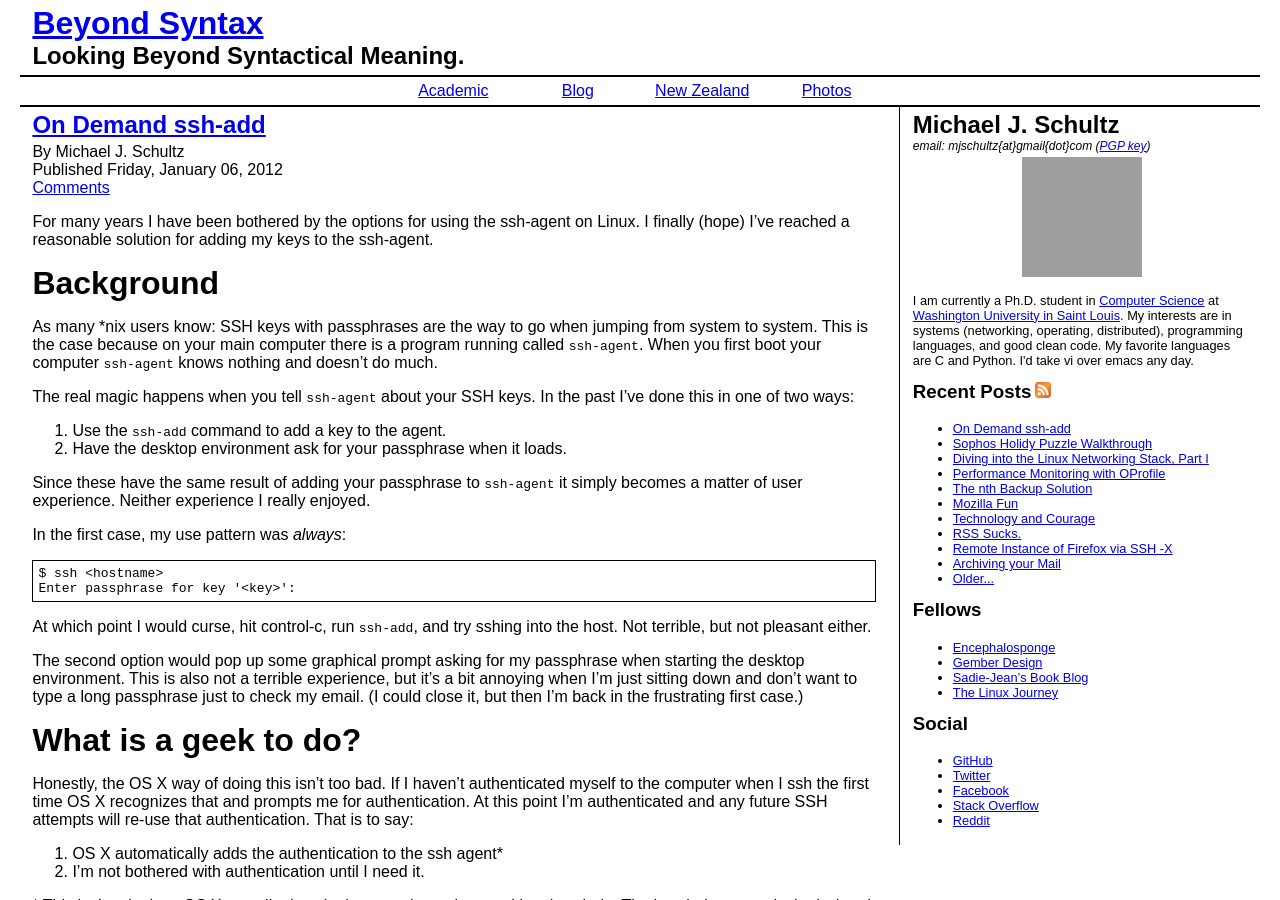
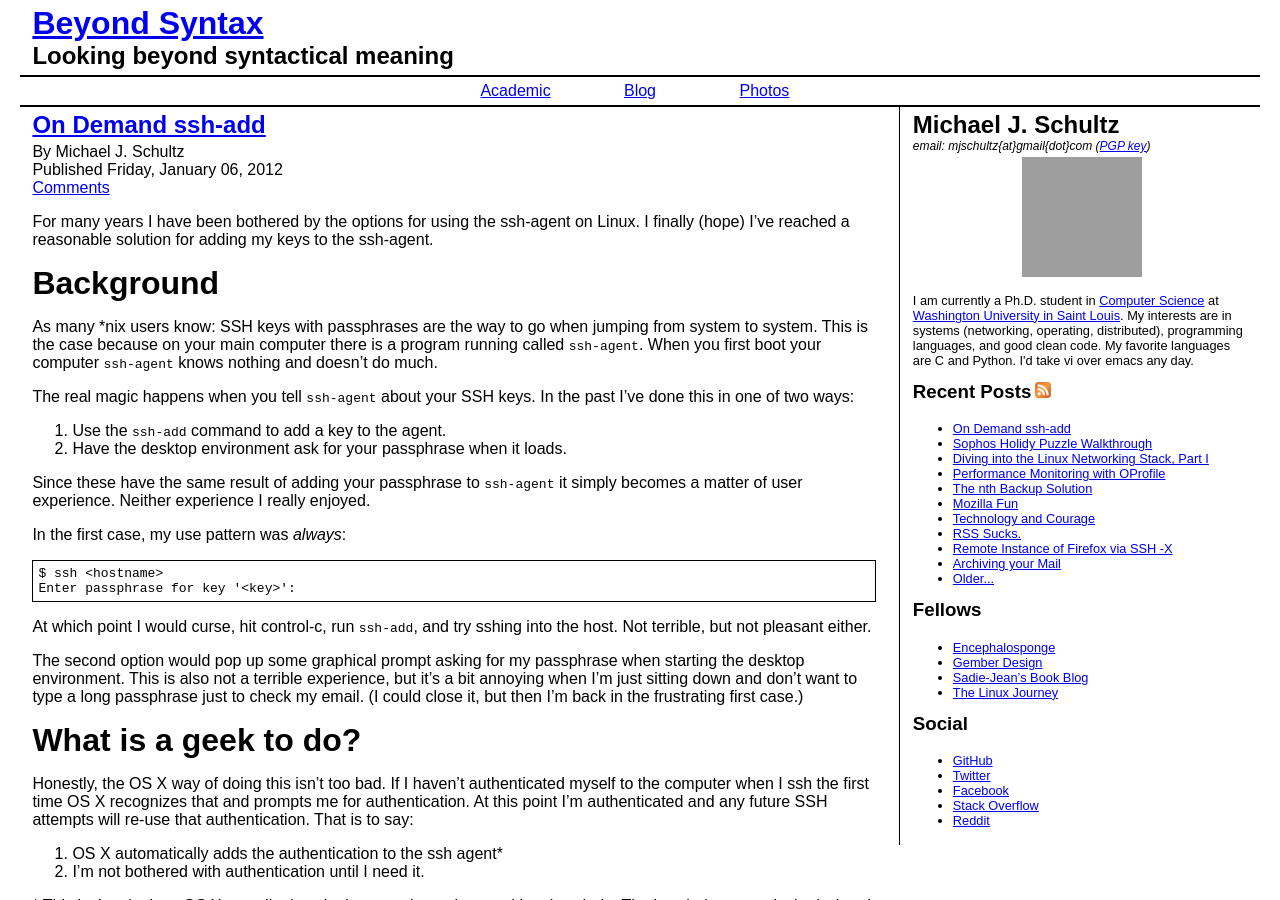
Before and after one commit to mjschultz/mjschultz.github.com, a Jekyll site: the page built from index.html, in a window 1280 px wide and 900 px high. Built offline with Jekyll 4.4.1, drawn with Linux system fonts in a browser that asks for light colours; Markdown is read by kramdown in place of the engine named in the settings; comment, search, counter and statistics services are not loaded; grey boxes are pictures that could not be loaded.

Commit message:
- cleaned up some links

```diff
--- a/_layouts/basic.html
+++ b/_layouts/basic.html
@@ -24,14 +24,13 @@
 	<body>
 		<header>
 		<h1><a href="/">{{ site.title }}</a></h1>
-			<h2>Looking Beyond Syntactical Meaning.</h2>
+			<h2>Looking beyond syntactical meaning</h2>
 		</header>
 		<nav>
 			<ul>
 				<li><a href="/academic/">Academic</a></li>
 				<li><a href="/blog/">Blog</a></li>
-				<li><a href="/new-zealand/">New Zealand</a></li>
-				<li><a href="http://photos.theschultzfam.com/">Photos</a></li>
+				<li><a href="https://picasaweb.google.com/mjschultz">Photos</a></li>
 			</ul>
 		</nav>
 		<div id="content">
```
